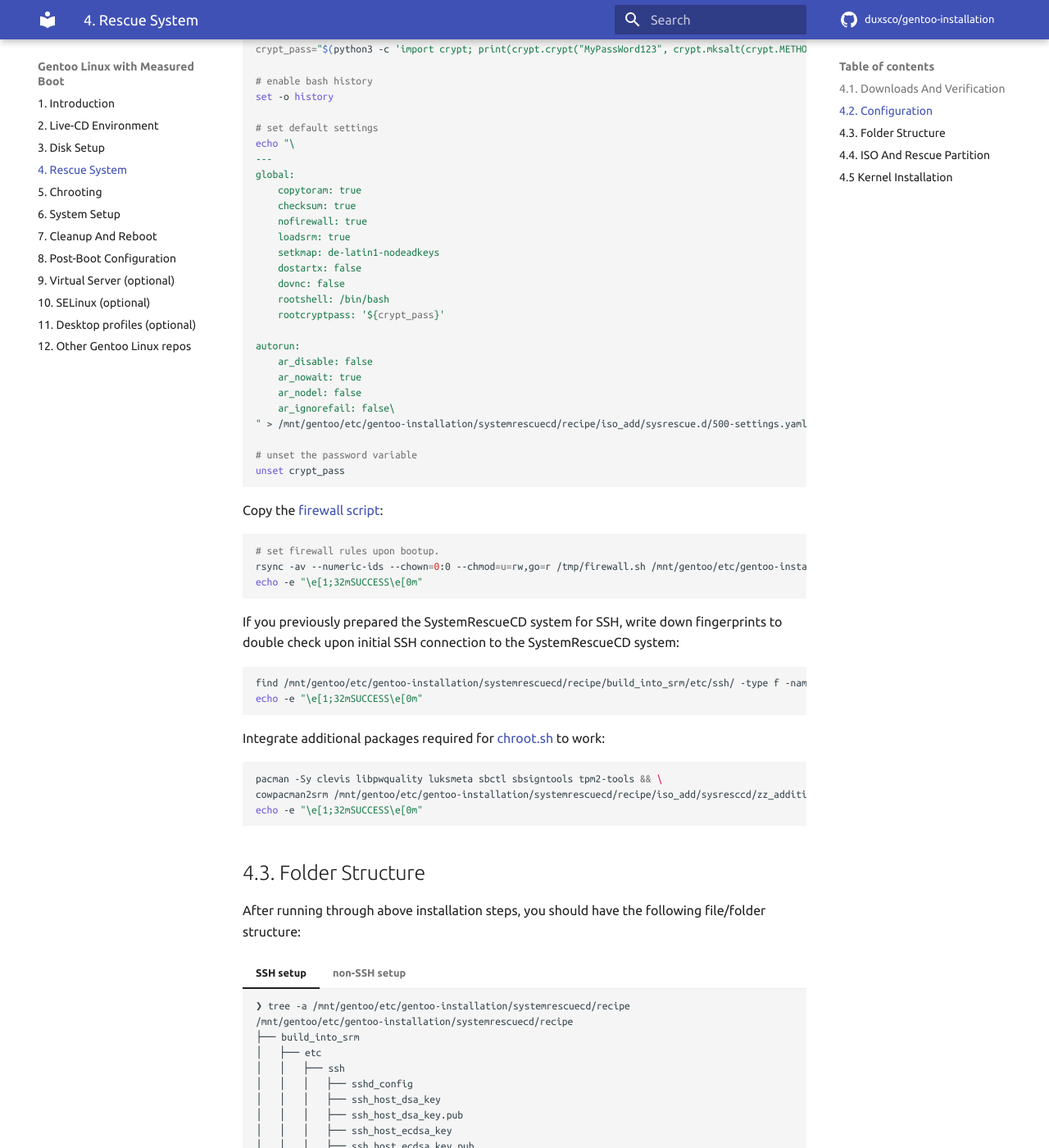
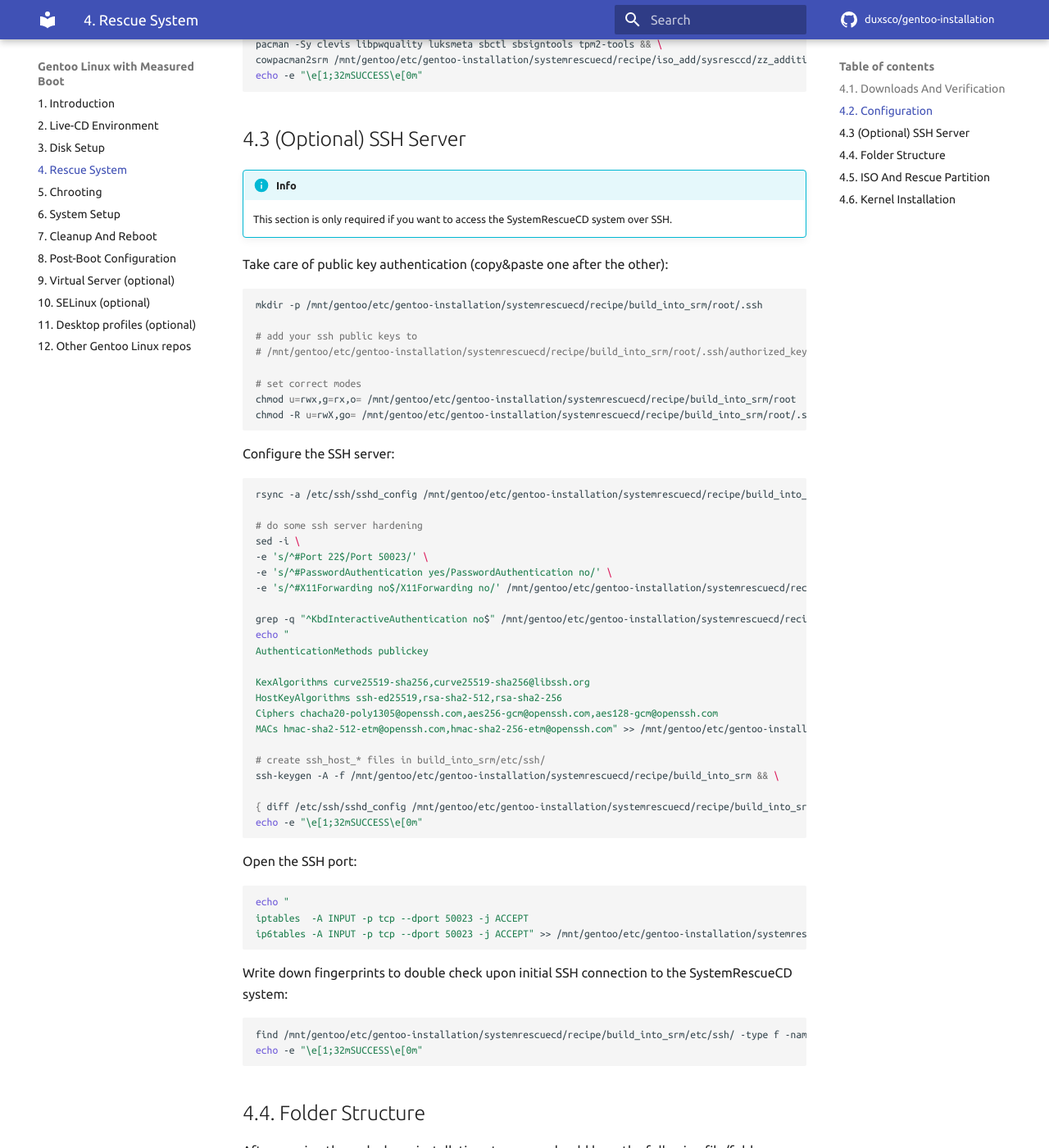
Before and after one commit to duxsco/gentoo-installation, an MkDocs documentation site: the page built from docs/rescue_system.md, in a window 1280 px wide and 1400 px high, scrolled down 2415 px. Shown: the whole window at 82% size. Built offline with MkDocs 1.6.1 and Material for MkDocs 9.7.7, drawn with Linux system fonts in a browser that asks for light colours; comment, search, counter and statistics services are not loaded; some of the changed text lies outside the part shown.

Commit message:
Update "4. Rescue System"

````diff
--- a/docs/rescue_system.md
+++ b/docs/rescue_system.md
@@ -56,46 +56,6 @@ mkdir -p /mnt/gentoo/etc/gentoo-installation/systemrescuecd/{recipe/{iso_delete,
 echo -e "\e[1;32mSUCCESS\e[0m"
 ```
 
-If you want to be able to access Gentoo Linux as well as the rescue system over SSH do (copy&paste one after the other):
-
-```shell
-mkdir -p /mnt/gentoo/etc/gentoo-installation/systemrescuecd/recipe/build_into_srm/root/.ssh
-
-# add your ssh public keys to
-# /mnt/gentoo/etc/gentoo-installation/systemrescuecd/recipe/build_into_srm/root/.ssh/authorized_keys
-
-# set correct modes
-chmod u=rwx,g=rx,o= /mnt/gentoo/etc/gentoo-installation/systemrescuecd/recipe/build_into_srm/root
-chmod -R u=rwX,go= /mnt/gentoo/etc/gentoo-installation/systemrescuecd/recipe/build_into_srm/root/.ssh
-```
-
-Configure OpenSSH if you decided to setup public key authentication in the previous step:
-
-```shell
-rsync -a /etc/ssh/sshd_config /mnt/gentoo/etc/gentoo-installation/systemrescuecd/recipe/build_into_srm/etc/ssh/sshd_config && \
-
-# do some ssh server hardening
-sed -i \
--e 's/^#Port 22$/Port 50023/' \
--e 's/^#PasswordAuthentication yes/PasswordAuthentication no/' \
--e 's/^#X11Forwarding no$/X11Forwarding no/' /mnt/gentoo/etc/gentoo-installation/systemrescuecd/recipe/build_into_srm/etc/ssh/sshd_config && \
-
-grep -q "^KbdInteractiveAuthentication no$" /mnt/gentoo/etc/gentoo-installation/systemrescuecd/recipe/build_into_srm/etc/ssh/sshd_config  && \
-echo "
-AuthenticationMethods publickey
-
-KexAlgorithms curve25519-sha256,curve25519-sha256@libssh.org
-HostKeyAlgorithms ssh-ed25519,rsa-sha2-512,rsa-sha2-256
-Ciphers chacha20-poly1305@openssh.com,aes256-gcm@openssh.com,aes128-gcm@openssh.com
-MACs hmac-sha2-512-etm@openssh.com,hmac-sha2-256-etm@openssh.com" >> /mnt/gentoo/etc/gentoo-installation/systemrescuecd/recipe/build_into_srm/etc/ssh/sshd_config && \
-
-# create ssh_host_* files in build_into_srm/etc/ssh/
-ssh-keygen -A -f /mnt/gentoo/etc/gentoo-installation/systemrescuecd/recipe/build_into_srm && \
-
-{ diff /etc/ssh/sshd_config /mnt/gentoo/etc/gentoo-installation/systemrescuecd/recipe/build_into_srm/etc/ssh/sshd_config || true; } && \
-echo -e "\e[1;32mSUCCESS\e[0m"
-```
-
 Disable "magic SysRq" for [security sake](https://wiki.gentoo.org/wiki/Vlock#Disable_SysRq_key):
 
 ```shell
@@ -107,6 +67,14 @@ Copy [chroot.sh created by disk.sh](https://github.com/duxsco/gentoo-installatio
 
 ```shell
 rsync -av --numeric-ids --chown=0:0 --chmod=u=rwx,go=r /tmp/chroot.sh /mnt/gentoo/etc/gentoo-installation/systemrescuecd/recipe/build_into_srm/usr/local/sbin/ && \
+echo -e "\e[1;32mSUCCESS\e[0m"
+```
+
+Copy the [firewall script](https://github.com/duxsco/gentoo-installation/blob/main/bin/firewall.sh):
+
+```shell
+# set firewall rules upon bootup.
+rsync -av --numeric-ids --chown=0:0 --chmod=u=rw,go=r /tmp/firewall.sh /mnt/gentoo/etc/gentoo-installation/systemrescuecd/recipe/iso_add/autorun/autorun && \
 echo -e "\e[1;32mSUCCESS\e[0m"
 ```
 
@@ -147,21 +115,6 @@ autorun:
 unset crypt_pass
 ```
 
-Copy the [firewall script](https://github.com/duxsco/gentoo-installation/blob/main/bin/firewall.sh):
-
-```shell
-# set firewall rules upon bootup.
-rsync -av --numeric-ids --chown=0:0 --chmod=u=rw,go=r /tmp/firewall.sh /mnt/gentoo/etc/gentoo-installation/systemrescuecd/recipe/iso_add/autorun/autorun && \
-echo -e "\e[1;32mSUCCESS\e[0m"
-```
-
-If you previously prepared the SystemRescueCD system for SSH, write down fingerprints to double check upon initial SSH connection to the SystemRescueCD system:
-
-```shell
-find /mnt/gentoo/etc/gentoo-installation/systemrescuecd/recipe/build_into_srm/etc/ssh/ -type f -name "ssh_host*\.pub" -exec ssh-keygen -vlf {} \; && \
-echo -e "\e[1;32mSUCCESS\e[0m"
-```
-
 Integrate additional packages required for [chroot.sh](https://github.com/duxsco/gentoo-installation/blob/main/bin/disk.sh#L202-L281) to work:
 
 ```shell
@@ -170,7 +123,68 @@ cowpacman2srm /mnt/gentoo/etc/gentoo-installation/systemrescuecd/recipe/iso_add/
 echo -e "\e[1;32mSUCCESS\e[0m"
 ```
 
-## 4.3. Folder Structure
+## 4.3 (Optional) SSH Server
+
+!!! info
+
+    This section is only required if you want to access the SystemRescueCD system over SSH.
+
+Take care of public key authentication (copy&paste one after the other):
+
+```shell
+mkdir -p /mnt/gentoo/etc/gentoo-installation/systemrescuecd/recipe/build_into_srm/root/.ssh
+
+# add your ssh public keys to
+# /mnt/gentoo/etc/gentoo-installation/systemrescuecd/recipe/build_into_srm/root/.ssh/authorized_keys
+
+# set correct modes
+chmod u=rwx,g=rx,o= /mnt/gentoo/etc/gentoo-installation/systemrescuecd/recipe/build_into_srm/root
+chmod -R u=rwX,go= /mnt/gentoo/etc/gentoo-installation/systemrescuecd/recipe/build_into_srm/root/.ssh
+```
+
+Configure the SSH server:
+
+```shell
+rsync -a /etc/ssh/sshd_config /mnt/gentoo/etc/gentoo-installation/systemrescuecd/recipe/build_into_srm/etc/ssh/sshd_config && \
+
+# do some ssh server hardening
+sed -i \
+-e 's/^#Port 22$/Port 50023/' \
+-e 's/^#PasswordAuthentication yes/PasswordAuthentication no/' \
+-e 's/^#X11Forwarding no$/X11Forwarding no/' /mnt/gentoo/etc/gentoo-installation/systemrescuecd/recipe/build_into_srm/etc/ssh/sshd_config && \
+
+grep -q "^KbdInteractiveAuthentication no$" /mnt/gentoo/etc/gentoo-installation/systemrescuecd/recipe/build_into_srm/etc/ssh/sshd_config  && \
+echo "
+AuthenticationMethods publickey
+
+KexAlgorithms curve25519-sha256,curve25519-sha256@libssh.org
+HostKeyAlgorithms ssh-ed25519,rsa-sha2-512,rsa-sha2-256
+Ciphers chacha20-poly1305@openssh.com,aes256-gcm@openssh.com,aes128-gcm@openssh.com
+MACs hmac-sha2-512-etm@openssh.com,hmac-sha2-256-etm@openssh.com" >> /mnt/gentoo/etc/gentoo-installation/systemrescuecd/recipe/build_into_srm/etc/ssh/sshd_config && \
+
+# create ssh_host_* files in build_into_srm/etc/ssh/
+ssh-keygen -A -f /mnt/gentoo/etc/gentoo-installation/systemrescuecd/recipe/build_into_srm && \
+
+{ diff /etc/ssh/sshd_config /mnt/gentoo/etc/gentoo-installation/systemrescuecd/recipe/build_into_srm/etc/ssh/sshd_config || true; } && \
+echo -e "\e[1;32mSUCCESS\e[0m"
+```
+
+Open the SSH port:
+
+```shell
+echo "
+iptables  -A INPUT -p tcp --dport 50023 -j ACCEPT
+ip6tables -A INPUT -p tcp --dport 50023 -j ACCEPT" >> /mnt/gentoo/etc/gentoo-installation/systemrescuecd/recipe/iso_add/autorun/autorun
+```
+
+Write down fingerprints to double check upon initial SSH connection to the SystemRescueCD system:
+
+```shell
+find /mnt/gentoo/etc/gentoo-installation/systemrescuecd/recipe/build_into_srm/etc/ssh/ -type f -name "ssh_host*\.pub" -exec ssh-keygen -vlf {} \; && \
+echo -e "\e[1;32mSUCCESS\e[0m"
+```
+
+## 4.4. Folder Structure
 
 After running through above installation steps, you should have the following file/folder structure:
 
@@ -239,21 +253,17 @@ After running through above installation steps, you should have the following fi
     12 directories, 5 files
     ```
 
-!!! note "Close port 50023 on non-SSH setup"
-
-    Comment out or remove the following two lines in above "autorun" file if you are not going to use SSH on the SystemRescueCD system:
-
-    ```
-    iptables  -A INPUT -p tcp --dport 50023 -j ACCEPT
-    ip6tables -A INPUT -p tcp --dport 50023 -j ACCEPT
-    ```
-
-## 4.4. ISO And Rescue Partition
+## 4.5. ISO And Rescue Partition
 
 Create an installation medium with above changes:
 
 ```shell
-sysrescue-customize --auto --overwrite -s /mnt/gentoo/etc/gentoo-installation/systemrescuecd/systemrescue.iso -d /mnt/gentoo/etc/gentoo-installation/systemrescuecd/systemrescue_ssh.iso -r /mnt/gentoo/etc/gentoo-installation/systemrescuecd/recipe -w /mnt/gentoo/etc/gentoo-installation/systemrescuecd/work && \
+sysrescue-customize \
+    --auto --overwrite \
+    -s /mnt/gentoo/etc/gentoo-installation/systemrescuecd/systemrescue.iso \
+    -d /mnt/gentoo/etc/gentoo-installation/systemrescuecd/systemrescue_custom.iso \
+    -r /mnt/gentoo/etc/gentoo-installation/systemrescuecd/recipe \
+    -w /mnt/gentoo/etc/gentoo-installation/systemrescuecd/work && \
 echo -e "\e[1;32mSUCCESS\e[0m"
 ```
 
@@ -261,16 +271,16 @@ Copy the content of the custom installation medium to the "rescue" partition:
 
 ```shell
 mkdir /mnt/iso /mnt/gentoo/mnt/rescue && \
-mount -o loop,ro /mnt/gentoo/etc/gentoo-installation/systemrescuecd/systemrescue_ssh.iso /mnt/iso && \
+mount -o loop,ro /mnt/gentoo/etc/gentoo-installation/systemrescuecd/systemrescue_custom.iso /mnt/iso && \
 mount -o noatime /mnt/gentoo/mapperRescue /mnt/gentoo/mnt/rescue && \
 rsync -HAXSacv --delete /mnt/iso/{autorun,sysresccd,sysrescue.d} /mnt/gentoo/mnt/rescue/ && \
 umount /mnt/iso && \
 echo -e "\e[1;32mSUCCESS\e[0m"
 ```
 
-## 4.5 Kernel Installation
+## 4.6. Kernel Installation
 
-Create the [unified kernel image](https://wiki.archlinux.org/title/Unified_kernel_image#Manually) which will be used to boot the rescue system:
+Create the [unified kernel image](https://wiki.archlinux.org/title/Unified_kernel_image#Manually) which will be used to boot the SystemRescueCD system:
 
 ```shell
 echo "cryptdevice=UUID=$(blkid -s UUID -o value /mnt/gentoo/devRescue):root root=/dev/mapper/root archisobasedir=sysresccd archisolabel=rescue31415fs noautologin loadsrm=y" > /tmp/my_cmdline && \
````
Also changed, not shown: 1 other file.
